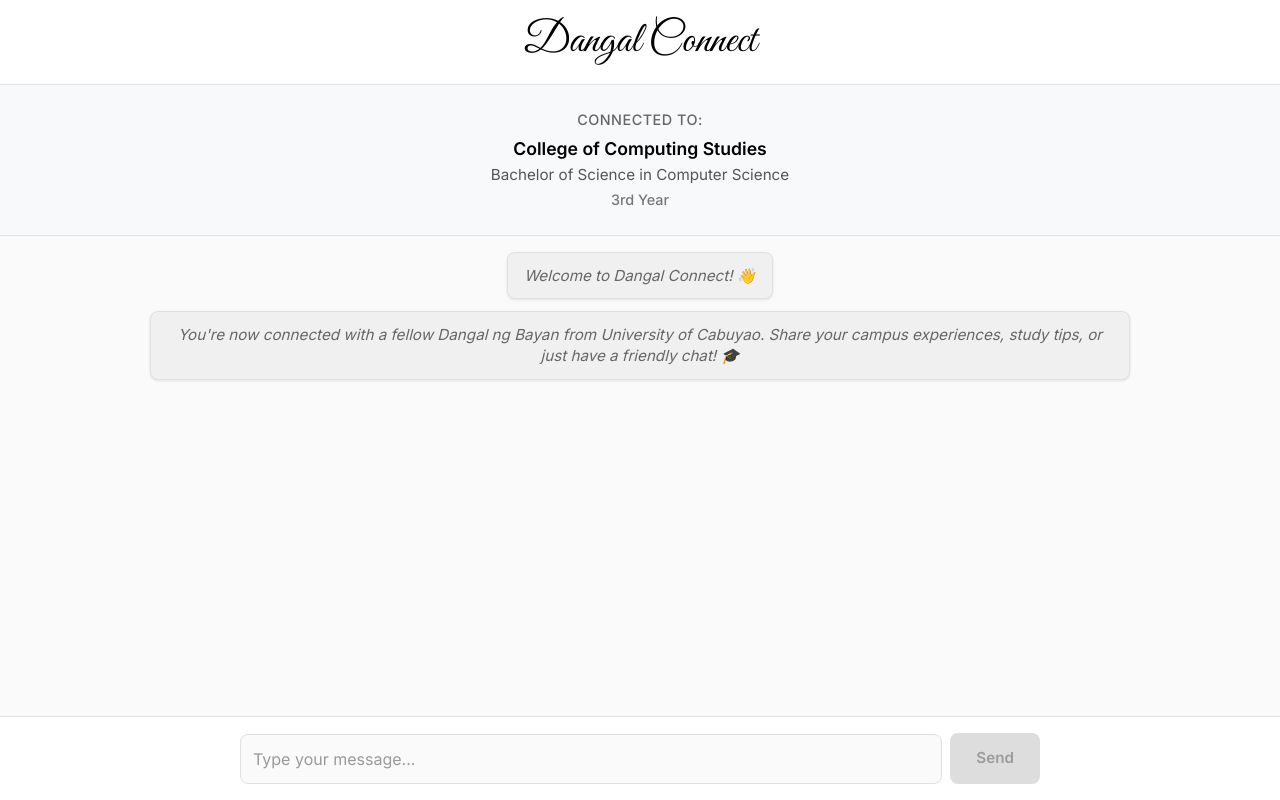
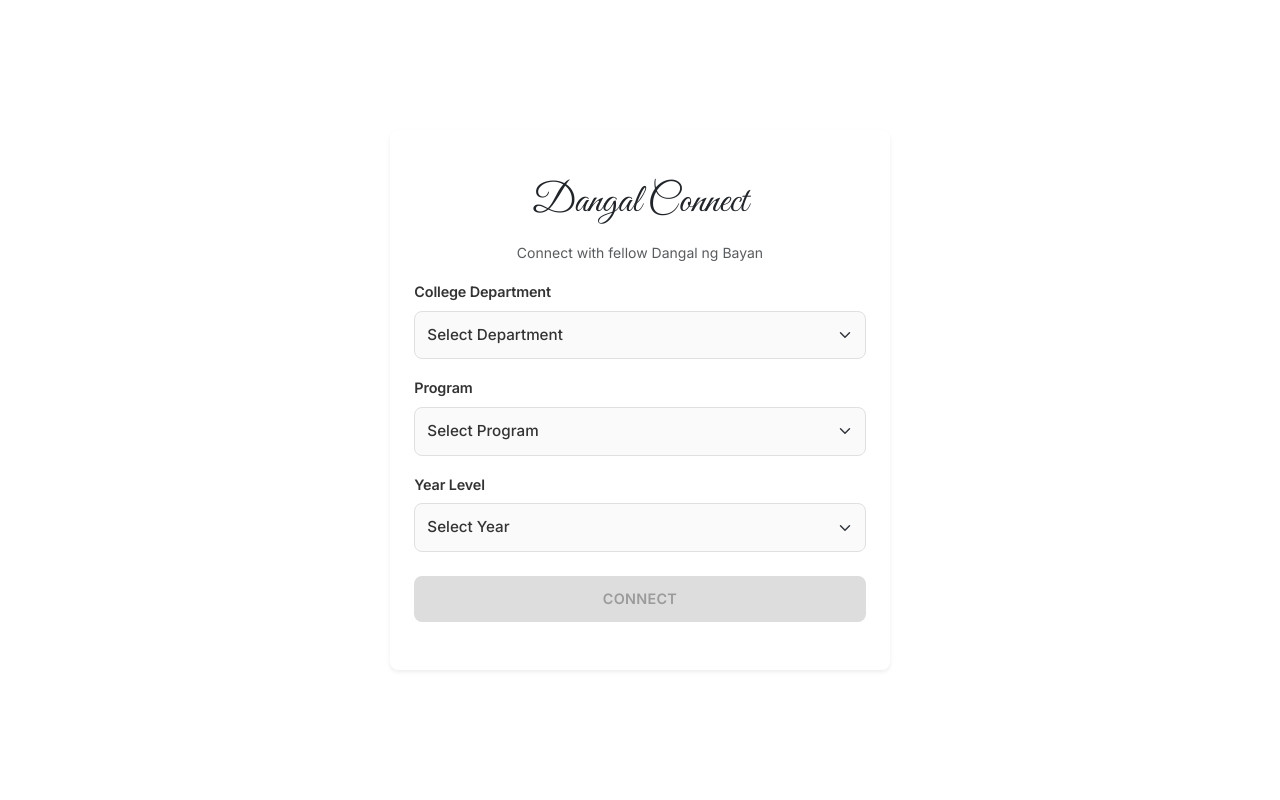
Before and after one commit to krtdotcode/dangal-connect, an Angular app: page /login in a window 1280 px wide. Built offline with nearby package versions, Linux system fonts and the light colour scheme.

Commit message:
feat: implement session-based authentication and refine chat UI

```diff
--- a/src/app/app.html
+++ b/src/app/app.html
@@ -1,3 +1,4 @@
+<div *ngIf="isLoggedIn" class="chat-container" style="display: flex; flex-direction: column; height: 100vh;">
   <!-- Chat Interface Header -->
   <div class="chat-header">
     <div class="container-fluid">
@@ -78,3 +79,8 @@
       </div>
     </div>
   </div>
+</div>
+
+<div *ngIf="!isLoggedIn">
+  <router-outlet></router-outlet>
+</div>
--- a/src/app/app.routes.ts
+++ b/src/app/app.routes.ts
@@ -2,5 +2,6 @@ import { Routes } from '@angular/router';
 
 export const routes: Routes = [
   { path: '', redirectTo: '/login', pathMatch: 'full' },
-  { path: 'login', loadComponent: () => import('./login/login').then(m => m.Login) }
+  { path: 'login', loadComponent: () => import('./login/login').then(m => m.Login) },
+  { path: 'chat', redirectTo: '/', pathMatch: 'full' } // Redirect chat to root (handled by app component)
 ];
--- a/src/app/app.scss
+++ b/src/app/app.scss
@@ -24,10 +24,10 @@
 .connected-user-section {
   background-color: #f8f9fa;
   border-bottom: 1px solid #e0e0e0;
-  padding: 1.5rem 0;
+  padding: 1rem 0;
 
   @media (max-width: 575.98px) {
-    padding: 1rem 0;
+    padding: 0.75rem 0;
   }
 }
 
--- a/src/app/app.ts
+++ b/src/app/app.ts
@@ -1,23 +1,24 @@
-import { Component, signal, ViewChild, ElementRef, AfterViewChecked } from '@angular/core';
+import { Component, signal, ViewChild, ElementRef, AfterViewChecked, OnInit } from '@angular/core';
 import { CommonModule } from '@angular/common';
 import { FormsModule } from '@angular/forms';
+import { RouterOutlet } from '@angular/router';
 
 @Component({
   selector: 'app-root',
-  imports: [CommonModule, FormsModule],
+  imports: [CommonModule, FormsModule, RouterOutlet],
   templateUrl: './app.html',
   styleUrl: './app.scss'
 })
-export class App implements AfterViewChecked {
+export class App implements AfterViewChecked, OnInit {
   protected readonly title = signal('dangal-connect');
 
   @ViewChild('messagesContainer') private messagesContainer!: ElementRef;
 
-  // Mock connected user data - in real app this would come from auth service
+  isLoggedIn = false;
   connectedUser = {
-    department: 'College of Computing Studies',
-    program: 'Bachelor of Science in Computer Science',
-    year: '3rd Year'
+    department: '',
+    program: '',
+    year: ''
   };
 
   messages: any[] = [];
@@ -25,12 +26,43 @@ export class App implements AfterViewChecked {
 
   newMessage = '';
 
+  ngOnInit() {
+    this.checkLoginStatus();
+  }
+
   ngAfterViewChecked() {
     if (this.shouldScrollToBottom) {
       this.scrollToBottom();
       this.shouldScrollToBottom = false;
     }
   }
+
+  private checkLoginStatus() {
+    const userData = sessionStorage.getItem('dangalConnectUser');
+    if (userData) {
+      try {
+        const user = JSON.parse(userData);
+        if (user.isLoggedIn) {
+          this.isLoggedIn = true;
+          this.connectedUser = {
+            department: user.department,
+            program: user.program,
+            year: user.year
+          };
+        }
+      } catch (error) {
+        console.error('Error parsing user data:', error);
+        this.clearSession();
+      }
+    }
+  }
+
+  private clearSession() {
+    sessionStorage.removeItem('dangalConnectUser');
+    this.isLoggedIn = false;
+  }
+
+
 
   sendMessage() {
     if (this.newMessage.trim()) {
--- a/src/app/login/login.ts
+++ b/src/app/login/login.ts
@@ -73,7 +73,19 @@ export class Login {
 
   onSubmit() {
     if (this.loginForm.valid) {
-      console.log('Login Data:', this.loginForm.value);
+      // Store login data in session storage
+      const loginData = {
+        department: this.loginForm.value.department,
+        program: this.loginForm.value.program,
+        year: this.loginForm.value.year,
+        isLoggedIn: true,
+        loginTime: new Date().toISOString()
+      };
+
+      sessionStorage.setItem('dangalConnectUser', JSON.stringify(loginData));
+
+      // Navigate to chat (this will be handled by route guards)
+      window.location.href = '/';
     }
   }
 }
```
Lines whose indentation alone changed are shown as unchanged.
